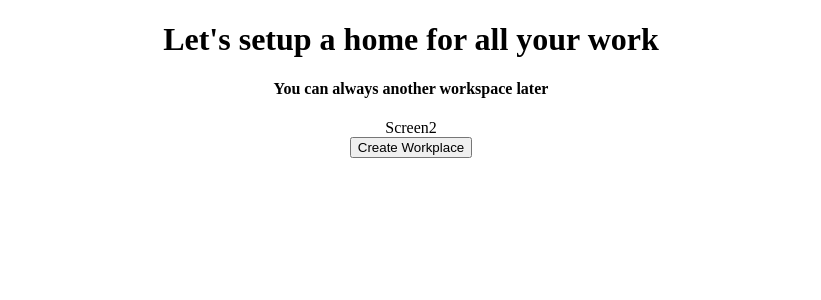
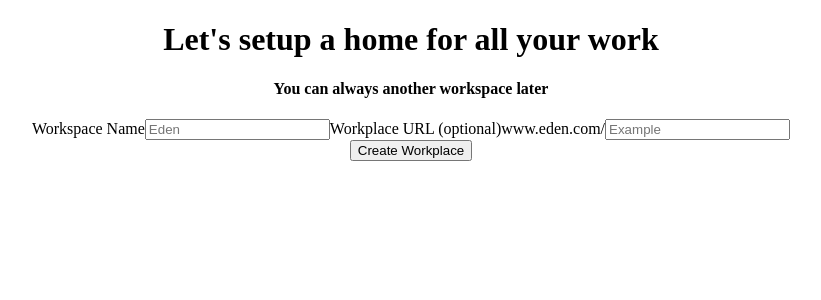
Before and after one commit to Amanthukral12/onboardingui, a React (Create React App) app: page / in a window 1280 px wide. Both pictures are taken after typing "Sample", "Sample" into the empty fields and a click on the button "Create Workplace". Shown: the top 300 px of the page, without its empty margins (229-1050 px from the left). Built offline with nearby package versions, Linux system fonts and the light colour scheme.

Commit message:
Adding layout for page 2

```diff
--- a/src/components/Step2Screen.js
+++ b/src/components/Step2Screen.js
@@ -7,7 +7,19 @@ const Step2Screen = () => {
         title="Let's setup a home for all your work"
         description='You can always another workspace later'
     >
-        Screen2
+        <form>
+            <label>Workspace Name</label>
+            <input
+             type="text"
+             placeholder='Eden'
+            />
+            <label>Workplace URL <span>(optional)</span></label>
+            <span>www.eden.com/</span>
+            <input
+             type="text"
+             placeholder='Example'
+            />
+        </form>
     </Base>
   )
 }
```
